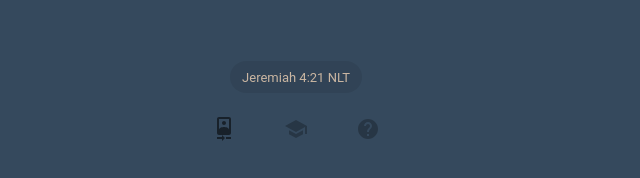
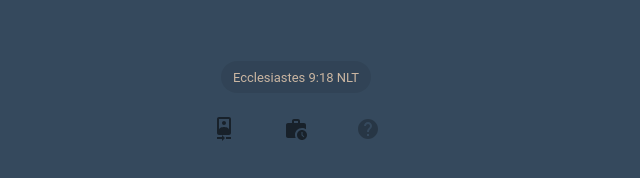
Before and after one commit to wilmoore/niftywon.me, a React (Create React App) app: page / in a window 1280 px wide. Shown: the part 474-652 px from the top of the page, without its empty margins (344-984 px from the left). Built offline with nearby package versions, Linux system fonts and the light colour scheme.

Commit message:
2022-03-26T18:28:43Z

```diff
--- a/package.json
+++ b/package.json
@@ -6,7 +6,8 @@
   "dependencies": {
     "@emotion/react": "^11.7.1",
     "@emotion/styled": "^11.6.0",
-    "@mui/icons-material": "^5.2.5",
+    "@mui/icons-material": "^5.5.0",
+    "@mui/lab": "^5.0.0-alpha.72",
     "@mui/material": "^5.2.3",
     "@testing-library/jest-dom": "^5.11.4",
     "@testing-library/react": "^11.1.0",
--- a/src/Menu.tsx
+++ b/src/Menu.tsx
@@ -1,7 +1,7 @@
 import CameraFrontIcon from '@mui/icons-material/CameraFront'
 import HelpIcon from '@mui/icons-material/Help'
 import IconButton from '@mui/material/IconButton'
-import SchoolIcon from '@mui/icons-material/School'
+import WorkHistoryIcon from '@mui/icons-material/WorkHistory';
 import styled from '@emotion/styled'
 import Tooltip from '@mui/material/Tooltip'
 import { Version } from './Version'
@@ -30,8 +30,8 @@
       </ListItem>
 
       <ListItem>
-        <IconButton onClick={sideBarHandler} data-sidebar-page='courses' aria-label='courses' disabled={true}>
-          <SchoolIcon />
+        <IconButton onClick={sideBarHandler} data-sidebar-page='workhistory' aria-label='workhistory' disabled={false}>
+          <WorkHistoryIcon />
         </IconButton>
       </ListItem>
 
--- a/src/SideBar/index.tsx
+++ b/src/SideBar/index.tsx
@@ -1,11 +1,14 @@
 import styled from '@emotion/styled'
 import { Drawer } from '@mui/material'
 import { Vcard } from './Vcard'
+import { WorkHistory } from './WorkHistory'
 
 const Page = ({ page }: { page: string }) => {
   switch (page) {
     case 'vcard':
       return <Vcard />
+    case 'workhistory':
+      return <WorkHistory />
     default:
       return <div>Page Not Found</div>
   }
--- a/src/id.ts
+++ b/src/id.ts
@@ -24,6 +24,11 @@
   'Psalms 46:9 NLT',
   'Psalms 55:21 NLT',
   'Isaiah 8:10 NLT',
+  'Proverbs 21:19',
+  'Proverbs 27:15-16',
+  'Proverbs 25:24',
+  'Proverbs 14:1',
+  'Proverbs 11:22',
 ]
 
 // export const ref = [
```
Also changed, not shown: 1 other file (tests, documents, lock files or other folders).
